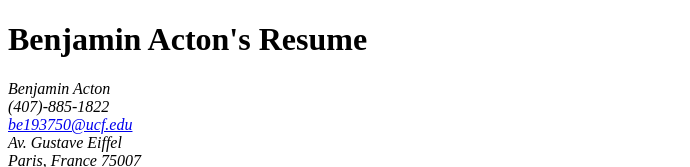
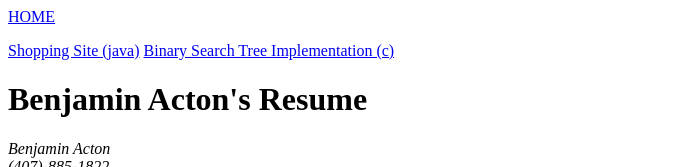
Before and after one commit to BenASchlWrk/BenASchlWrk.github.io, a plain HTML site: page project1.html in a window 1280 px wide. Shown: the top 167 px of the page, without its empty margins (0-690 px from the left). Drawn offline with Linux system fonts and the light colour scheme.

Commit message:
Trying to add a nav
Nav

```diff
--- a/project1.html
+++ b/project1.html
@@ -6,6 +6,11 @@
   </head>
 
   <body>
+    <nav>
+      <a href="index.html">HOME</a></p>
+      <a href="project1.html">Shopping Site (java)</a>
+      <a href="project2.html">Binary Search Tree Implementation (c)</a>
+    </nav>
     <h1>Benjamin Acton's Resume</h1>
 
 
```
Also changed, not shown: index.html (+5 -0 lines), project2.html (+5 -0 lines).
